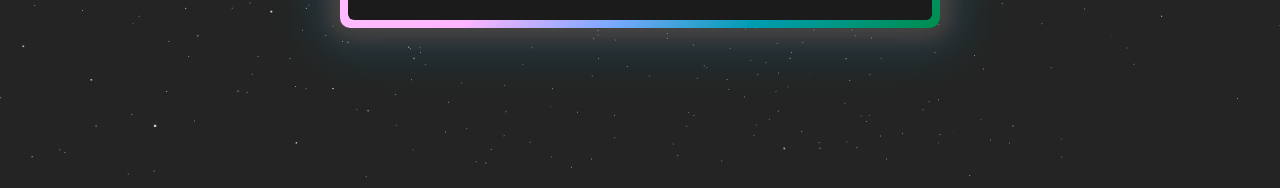
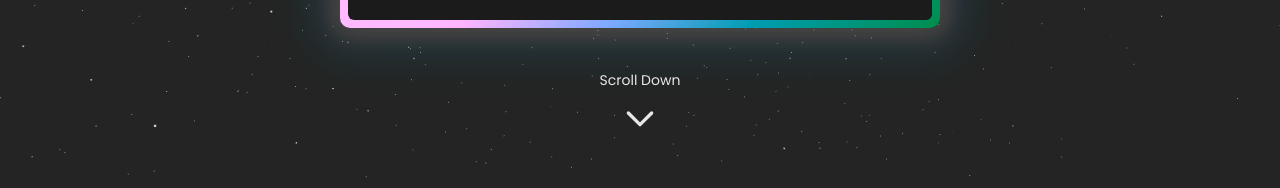
Before and after one commit to aeMyst/Portfolio2, a React (Vite) app in the folder my-portfolio/: page / in a window 1280 px wide. Shown: the part 622-810 px from the top of the page. Built offline with nearby package versions, Linux system fonts and the light colour scheme.

Commit message:
added scroll down arrow

```diff
--- a/my-portfolio/src/pages/Home.jsx
+++ b/my-portfolio/src/pages/Home.jsx
@@ -128,6 +128,20 @@ const Home = () => {
       </div>
       <span></span>
       <span></span>
+
+      {/* Scroll Down Prompt */}
+      <div className="absolute bottom-10 flex flex-col items-center animate-fade-in-out">
+          <p className="text-sm text-white mb-2">Scroll Down</p>
+          <svg
+            xmlns="http://www.w3.org/2000/svg"
+            className="h-10 w-10 text-white animate-bounce"
+            fill="none"
+            viewBox="0 0 24 24"
+            stroke="currentColor"
+          >
+            <path strokeLinecap="round" strokeLinejoin="round" strokeWidth="2" d="M19 9l-7 7-7-7" />
+          </svg>
+      </div>
     </section>
   );
 };
--- a/my-portfolio/tailwind.config.js
+++ b/my-portfolio/tailwind.config.js
@@ -12,7 +12,16 @@ export default {
       fontFamily: {
         sans: ['Poppins', 'Inter', 'system-ui', 'Avenir', 'Helvetica', 'Arial', 'sans-serif'],
       },
-  },
+      animation: {
+        'fade-in-out': 'fadeInOut 3s infinite',
+      },
+      keyframes: {
+        fadeInOut: {
+          '0%, 100%': {opacity: 0},
+          '50%': {opacity: 1},
+        },
+      },
+    },
     plugins: [require('@tailwindcss/typography')],
   },
 };
```
